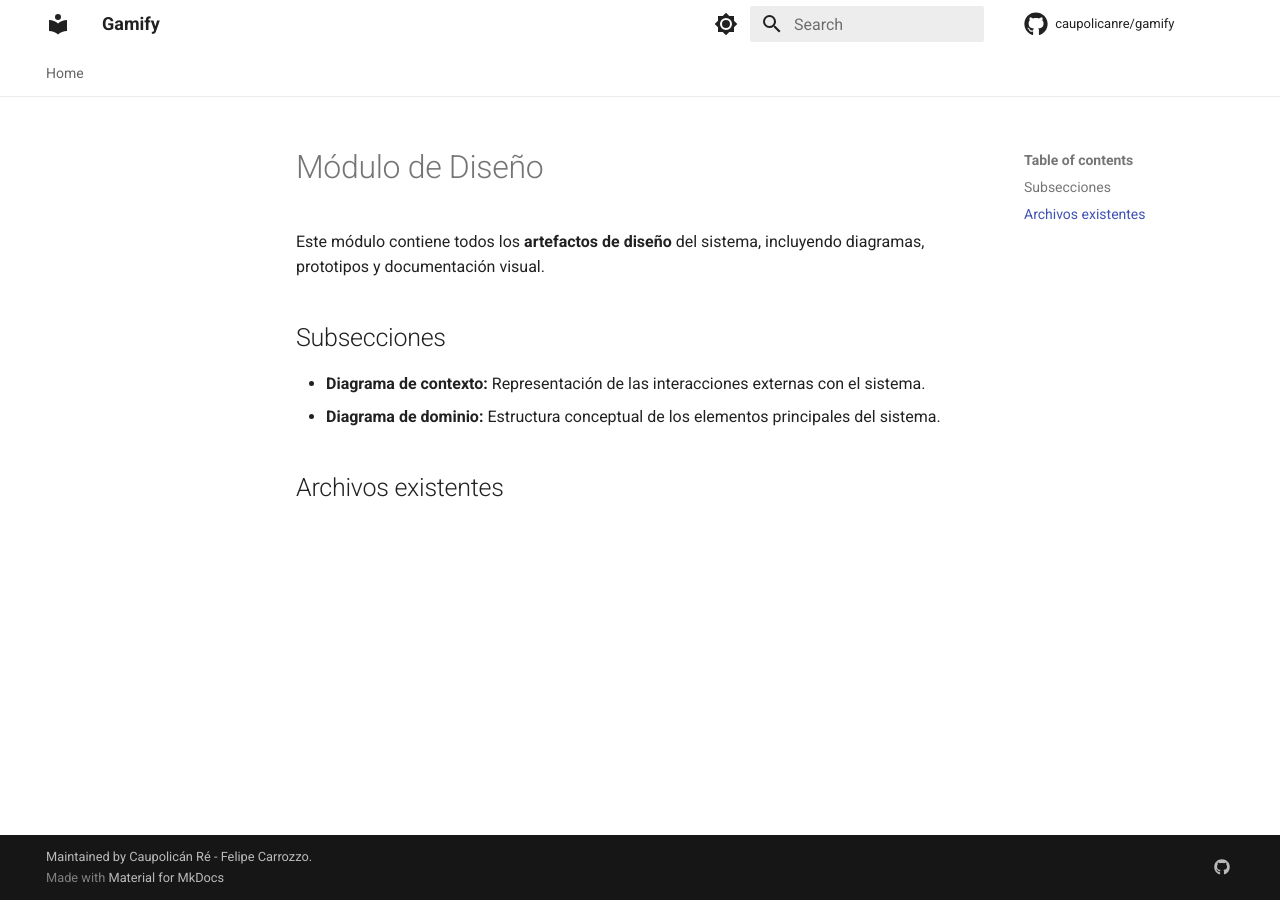
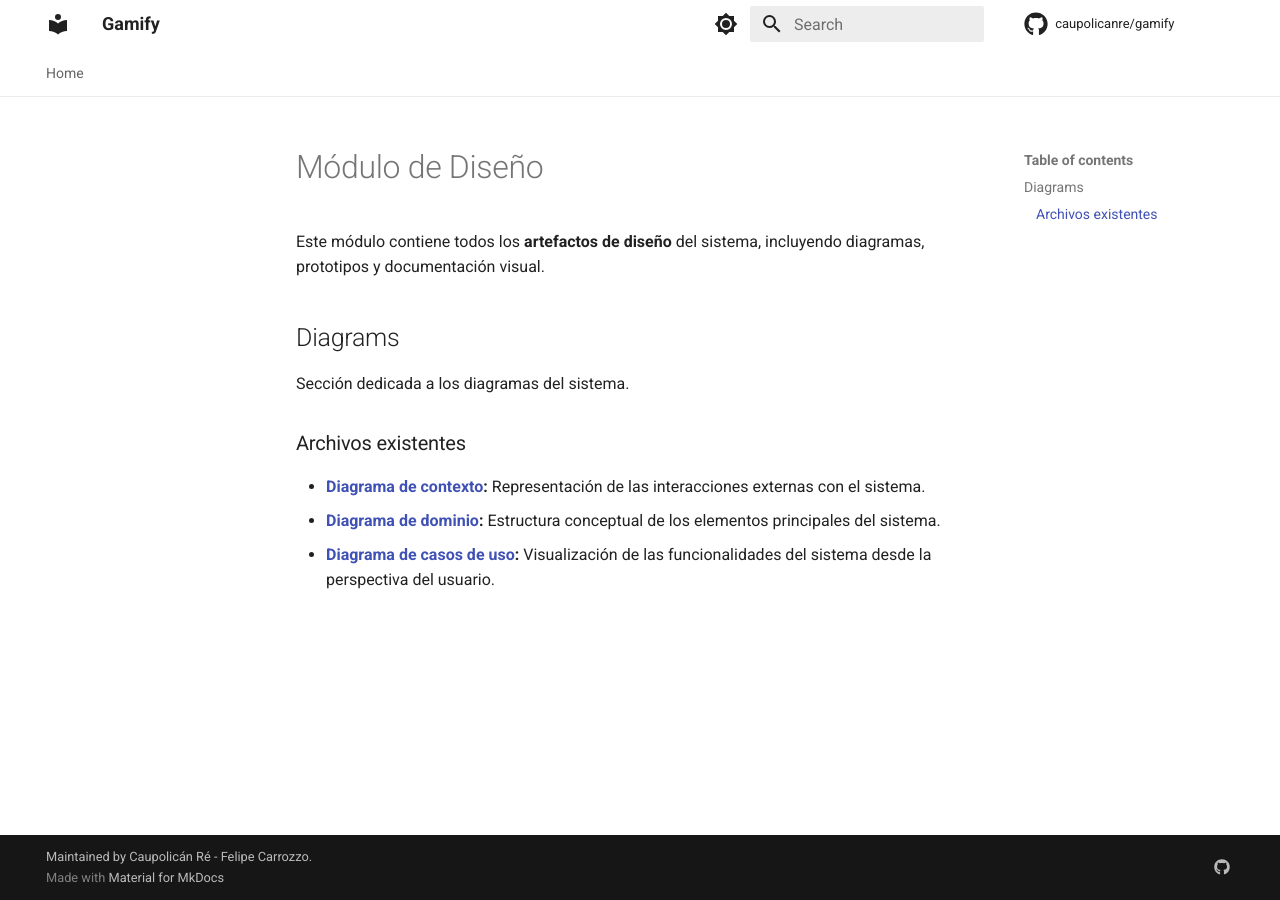
Before and after one commit to caupolicanre/software-engineering-gamify, an MkDocs documentation site: the page built from docs/design/README.md, in a window 1280 px wide. Built offline with MkDocs 1.6.1 and Material for MkDocs 9.7.7, drawn with Linux system fonts in a browser that asks for light colours; comment, search, counter and statistics services are not loaded.

Commit message:
docs: reorganize design module README for clarity and consistency

```diff
--- a/docs/design/README.md
+++ b/docs/design/README.md
@@ -2,11 +2,10 @@
 
 Este módulo contiene todos los **artefactos de diseño** del sistema, incluyendo diagramas, prototipos y documentación visual.
 
-## Subsecciones
+## Diagrams
+Sección dedicada a los diagramas del sistema.
 
-- **Diagrama de contexto:** Representación de las interacciones externas con el sistema.
-- **Diagrama de dominio:** Estructura conceptual de los elementos principales del sistema.
-
-## Archivos existentes
-<!-- - [Diagrama de Contexto](./Diagrama_Contexto.drawio)
-- [Diagrama de Dominio](./Diagrama_Dominio.drawio) -->
+### Archivos existentes
+- [**Diagrama de contexto**](./diagrams/diagrama_contexto.png)**:** Representación de las interacciones externas con el sistema.
+- [**Diagrama de dominio**](./diagrams/diagrama_dominio.png)**:** Estructura conceptual de los elementos principales del sistema.
+- [**Diagrama de casos de uso**](./diagrams/diagrama_casos_uso.png)**:** Visualización de las funcionalidades del sistema desde la perspectiva del usuario.
```
